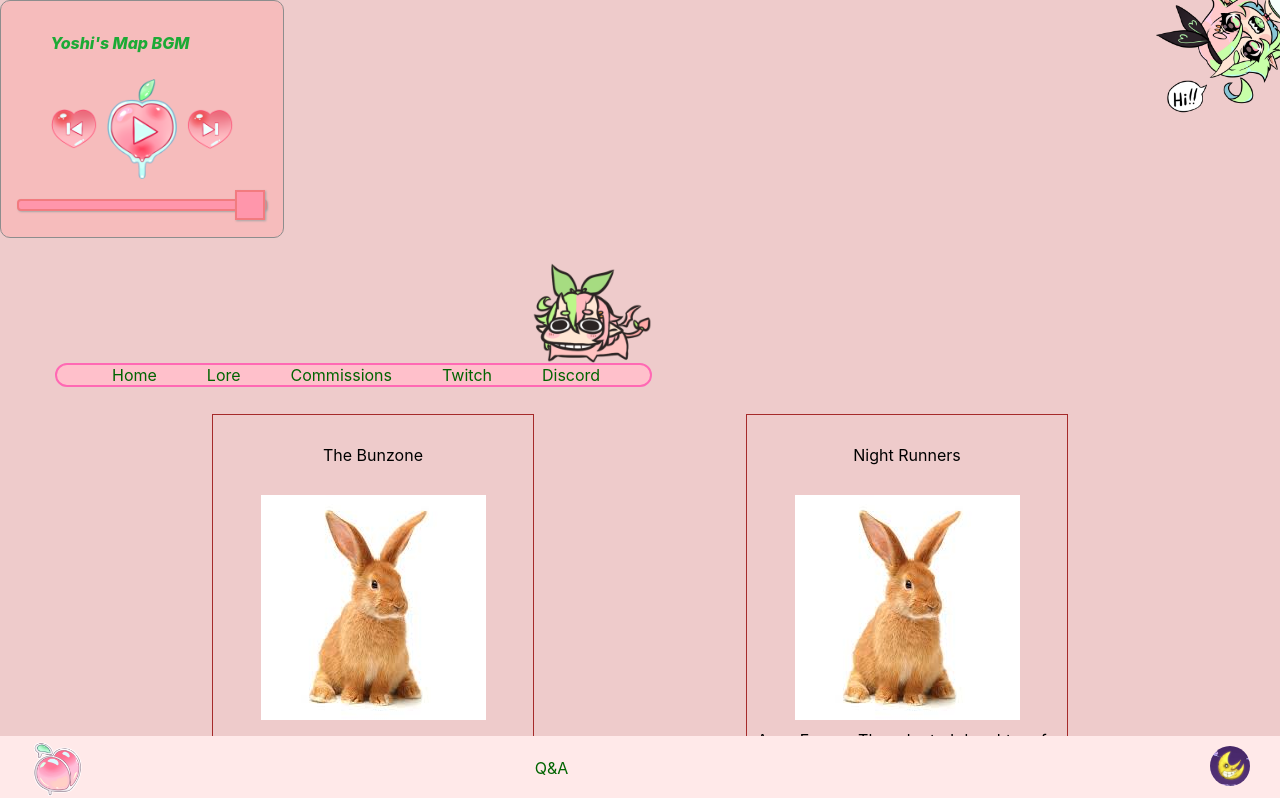
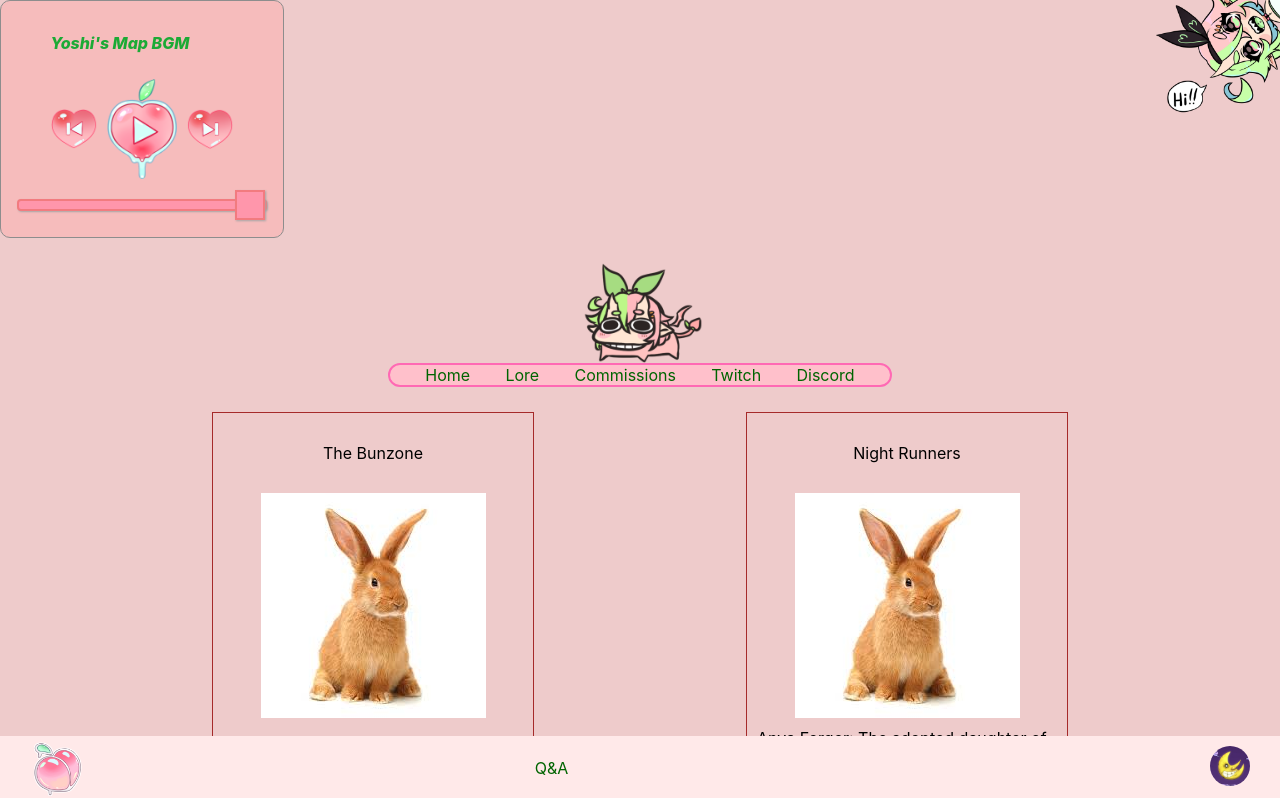
Before and after one commit to jmorales8/Bunnys-space, a React (Create React App) app in the folder ui/: page /discord in a window 1280 px wide. Shown: the top 798 px of the page. Built offline with nearby package versions, Linux system fonts and the light colour scheme.

Commit message:
add new navbar styling, add new nightmode styling and remove console log

```diff
--- a/ui/src/NavigationBar/NavigationBar.tsx
+++ b/ui/src/NavigationBar/NavigationBar.tsx
@@ -1,6 +1,7 @@
 import { ImgsOnNavBar } from "../components/ImgsOnNavBar/ImgsOnNavBar";
 import { Link } from "react-router-dom";
-
+import { useContext } from "react";
+import { ThemeContext } from "../context/ThemeContext";
 interface NavButtons {
   label: string;
   path: string;
@@ -15,17 +16,28 @@ const navButtons: NavButtons[] = [
 ];
 
 export function NavigationBar() {
+  const themeContext = useContext(ThemeContext);
+  if (!themeContext) {
+    throw new Error("DarkMode must be used within a ThemeProvider");
+  }
+  const { isDarkMode } = themeContext;
   return (
     <div className="navBar">
       <span className="navBar__pictures">
-        <ImgsOnNavBar />
+        <div className="navBar__picture" />
       </span>
-      <span className="navBar__content">
-        {navButtons.map((button) => (
-          <Link key={button.path} to={button.path} className="navBar__button">
-            {button.label}
-          </Link>
-        ))}
+      <span className={isDarkMode ? "navBar__content__night" : "navBar__content"}>
+        {navButtons.map((button) => {
+          return (
+            <Link
+              to={button.path}
+              className={isDarkMode ? "navBar__button__night" : "navBar__button"}
+              key={button.label}
+            >
+              {button.label}
+            </Link>
+          );
+        })}
       </span>
     </div>
   );
--- a/ui/src/NavigationBar/navigationBar.scss
+++ b/ui/src/NavigationBar/navigationBar.scss
@@ -2,20 +2,34 @@ $baseurl: "../../public/images/";
 
 .navBar {
   display: flex;
-  padding-bottom: 2px;
-  margin: 0px 0px 25px 55px;
+  margin-bottom: 25px;
   flex-direction: column;
-  max-width: fit-content;
+  width: 100%;
+  align-items: center;
   &__content {
-    padding-left: 55px;
+    display: flex;
     border-radius: 20px;
     background-color: pink;
     border: 2px solid hotpink;
+    width: 500px;
+    justify-content: space-evenly;
+    &__night {
+      @extend .navBar__content;
+      background-color: #8c89d2 !important;
+      border: 2px solid #272648 !important;
+    }
   }
   &__button {
-    margin-right: 50px;
     text-decoration: none;
     color: darkgreen;
+
+    &__night {
+      @extend .navBar__button;
+      color: rgb(253, 224, 248);
+    }
+    &:hover {
+      transform: rotate(-4deg);
+    }
   }
   &__picture {
     width: 125px;
--- a/ui/src/components/AppContent/AppContent.tsx
+++ b/ui/src/components/AppContent/AppContent.tsx
@@ -6,7 +6,6 @@ export function AppContent({children}: {children: ReactNode}) {
     throw new Error("DarkMode must be used within a ThemeProvider");
   }
   const { isDarkMode } = themeContext;
-  console.log(isDarkMode)
   return(
     <div className={isDarkMode ? "app__content__night" : "app"}>
       {children}
```
